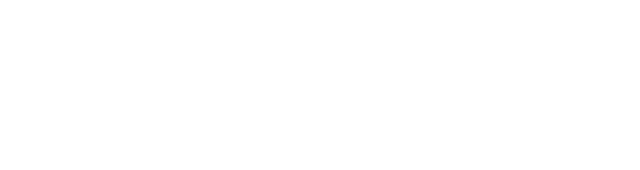
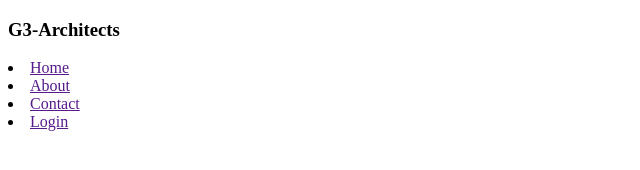
Before and after one commit to MorshedSiam03/G3-Architect, a plain HTML site: page index.html in a window 1280 px wide. Shown: the whole page, without its empty margins (0-640 px from the left). Drawn offline with Linux system fonts and the light colour scheme.

Commit message:
navigation bar

```diff
--- a/index.html
+++ b/index.html
@@ -8,6 +8,13 @@
 <body>
 
     <header>
+        <h3>G3-Architects</h3>
+        <nav>
+            <li><a href="">Home</a></li>
+            <li><a href="">About</a></li>
+            <li><a href="">Contact</a></li>
+            <li><a href="">Login</a></li>
+        </nav>
 
     </header>
 
```
Also changed, not shown: Styles/style.css (added).
